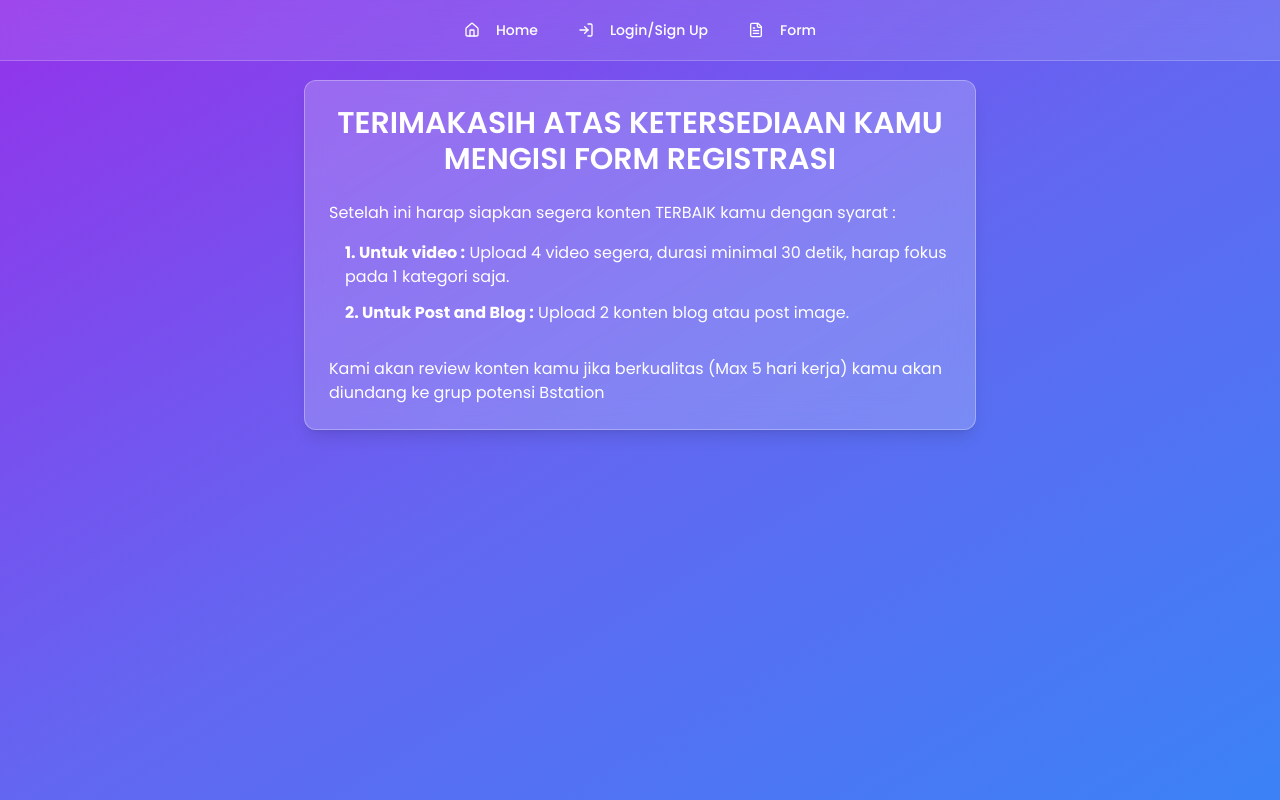
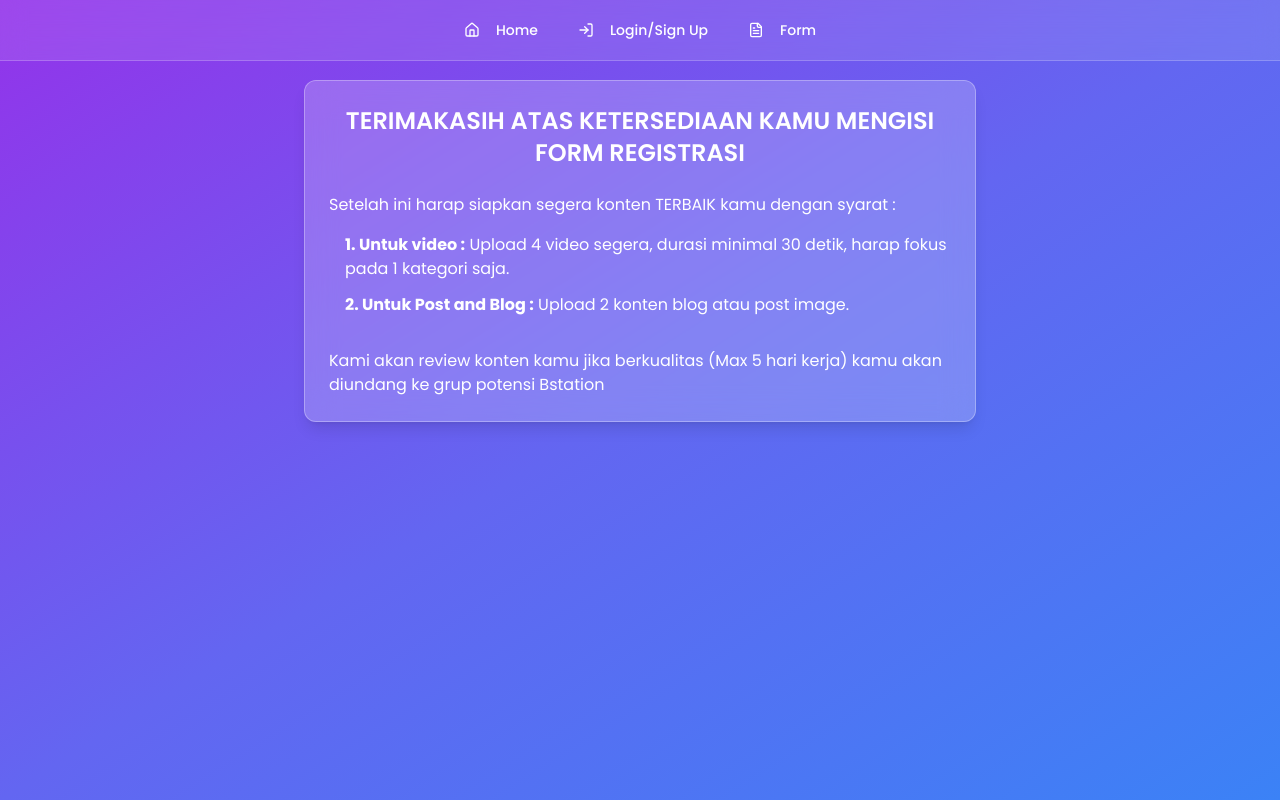
Before and after one commit to arfbp/referral-website, a React (Vite) app: page /thank-you in a window 1280 px wide. Built offline with nearby package versions, Linux system fonts and the light colour scheme.

Commit message:
Visual edit in Lovable
Edited UI in Lovable

```diff
--- a/src/pages/ThankYou.tsx
+++ b/src/pages/ThankYou.tsx
@@ -8,7 +8,7 @@ const ThankYou = () => {
         <div className="w-full max-w-2xl">
           <Card className="glass-morphism w-full">
             <CardContent className="pt-6">
-              <h2 className="font-semibold mb-6 text-center text-white text-3xl">TERIMAKASIH ATAS KETERSEDIAAN KAMU MENGISI FORM REGISTRASI</h2>
+              <h2 className="font-semibold mb-6 text-center text-white text-2xl">TERIMAKASIH ATAS KETERSEDIAAN KAMU MENGISI FORM REGISTRASI</h2>
 
               <div className="text-white space-y-4">
 
```
